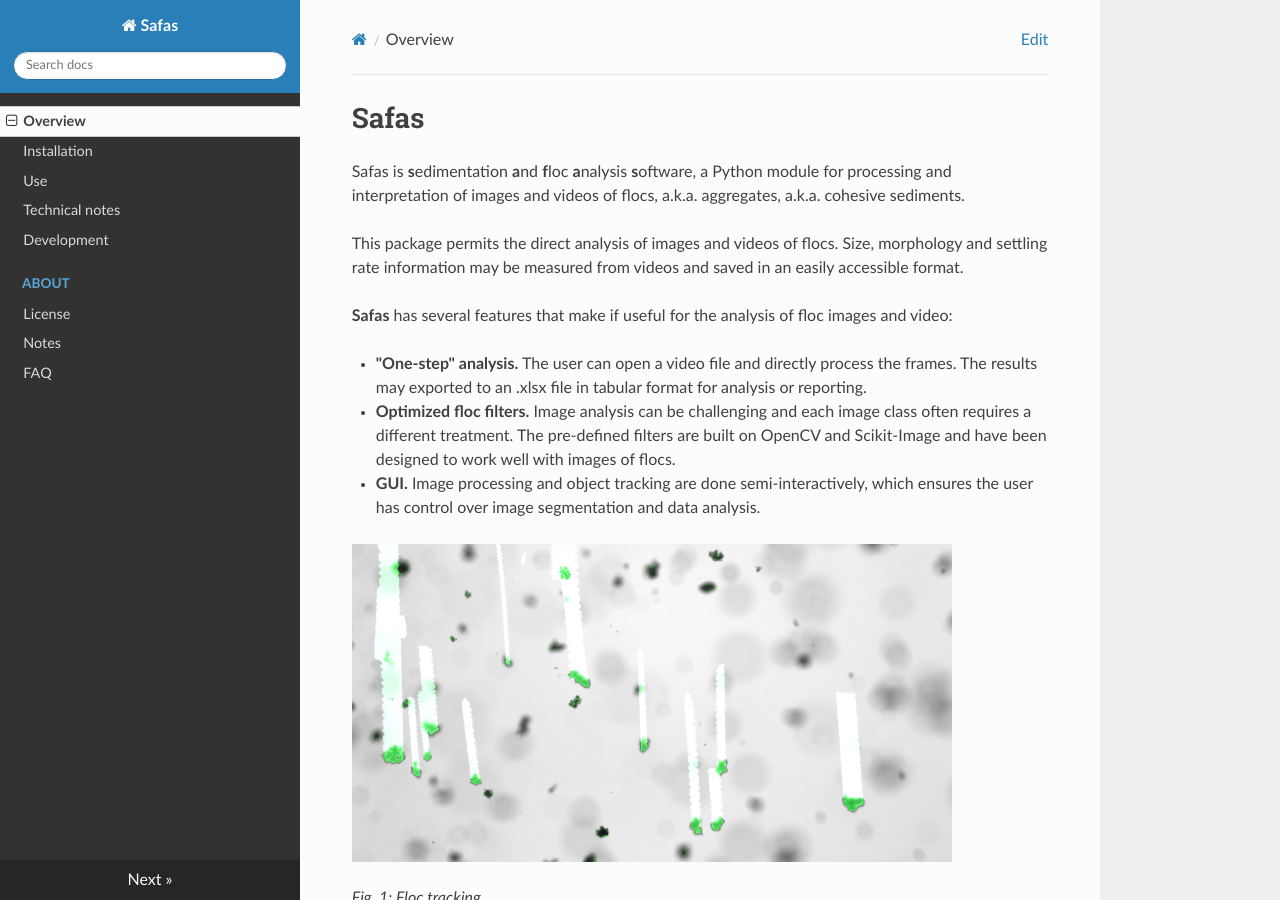
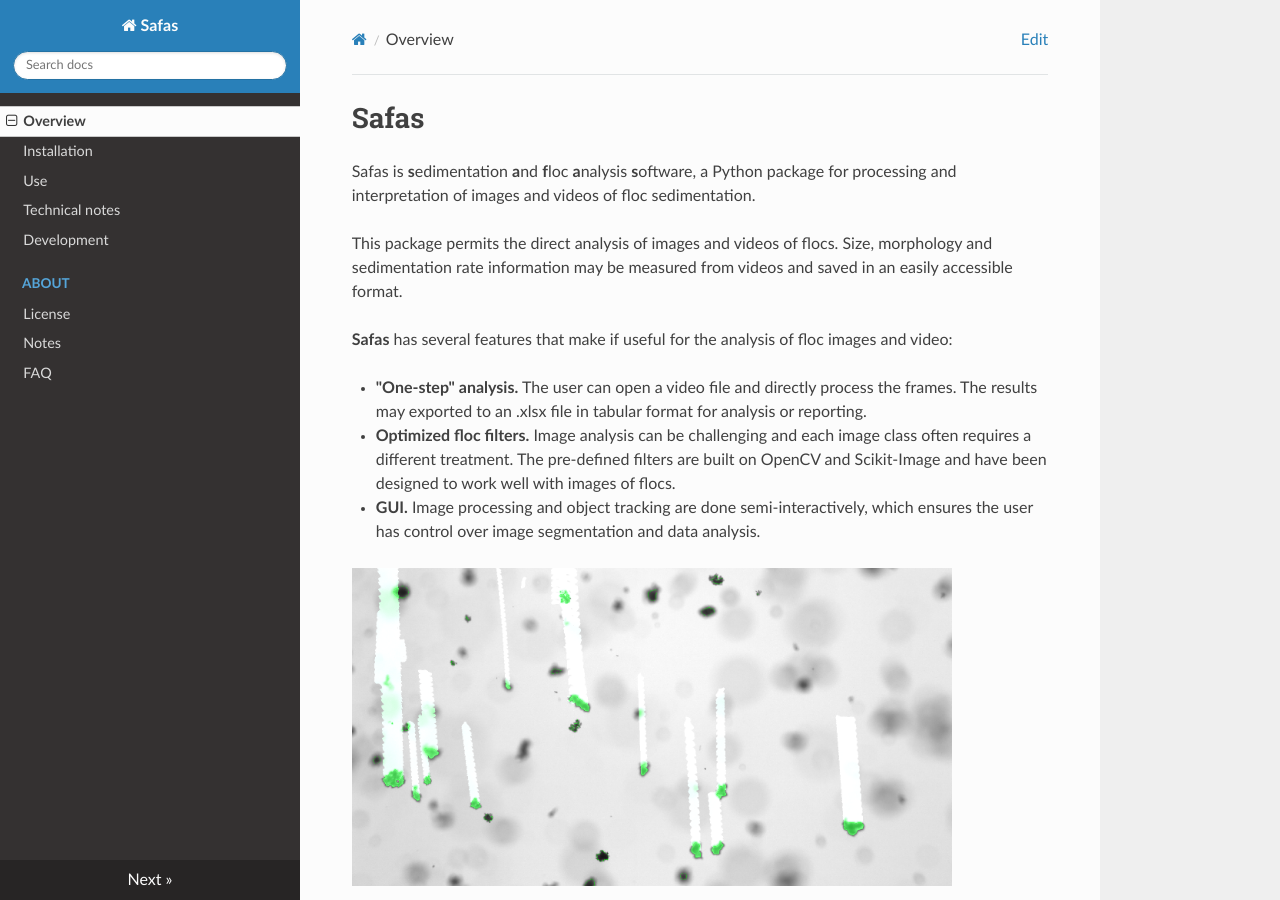
Before and after one commit to cskv/safas-deltares, an MkDocs documentation site: the page built from docs/index.md, in a window 1280 px wide and 900 px high. Built offline with MkDocs 1.6.1, drawn with Linux system fonts in a browser that asks for light colours; nearby versions of some CDN libraries.

Commit message:
Adapted documentation

```diff
--- a/docs/index.md
+++ b/docs/index.md
@@ -1,8 +1,8 @@
 # Safas
 
-Safas is **s**edimentation **a**nd **f**loc **a**nalysis **s**oftware, a Python module for processing and interpretation of images and videos of flocs, a.k.a. aggregates, a.k.a. cohesive sediments.
+Safas is **s**edimentation **a**nd **f**loc **a**nalysis **s**oftware, a Python package for processing and interpretation of images and videos of floc sedimentation.
 
-This package permits the direct analysis of images and videos of flocs. Size, morphology and settling rate information may be measured from videos and saved in an easily accessible format.
+This package permits the direct analysis of images and videos of flocs. Size, morphology and sedimentation rate information may be measured from videos and saved in an easily accessible format.
 
 **Safas** has several features that make if useful for the analysis of floc images and video:
 
```
Also changed, not shown: docs/about/license.md (+1 -1 lines), docs/installation.md (+2 -2 lines), docs/technotes.md (+1 -1 lines).
